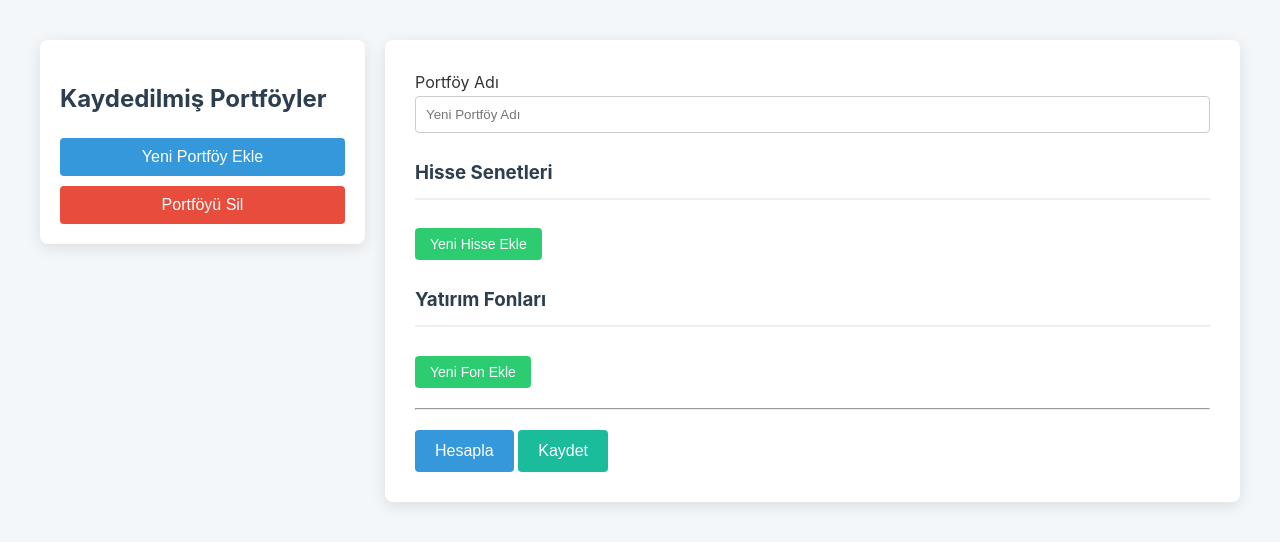
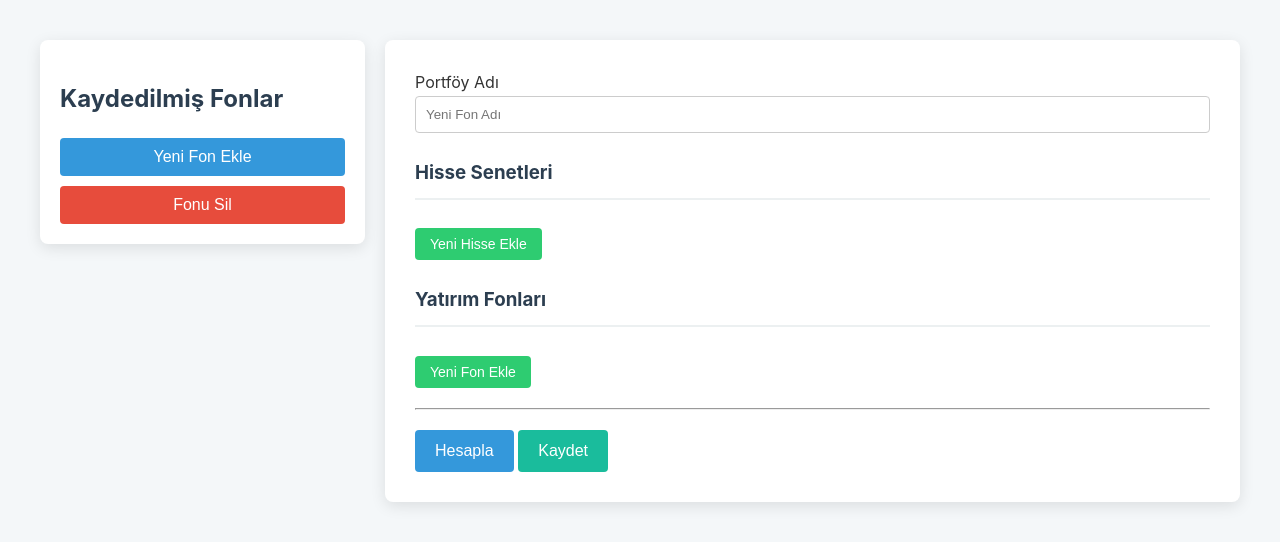
Before and after one commit to IceSh0ck/Fon-Takip, a Flask app: page / in a window 1280 px wide. Shown: the top 542 px of the page. Run offline with Flask 3, Linux system fonts and the light colour scheme; data that the repository does not hold is empty.

Commit message:
Update index.html

```diff
--- a/templates/index.html
+++ b/templates/index.html
@@ -54,11 +54,11 @@
 <body>
 <div class="main-container">
     <div class="sidebar">
-        <h2>Kaydedilmiş Portföyler</h2>
+        <h2>Kaydedilmiş Fonlar</h2>
         <ul id="portfolio-list"></ul>
         <div class="sidebar-actions">
-            <button id="btn-new-portfolio">Yeni Portföy Ekle</button>
-            <button id="btn-delete-mode">Portföyü Sil</button>
+            <button id="btn-new-portfolio">Yeni Fon Ekle</button>
+            <button id="btn-delete-mode">Fonu Sil</button>
         </div>
     </div>
     <div class="content">
@@ -67,10 +67,10 @@
             <div id="live-return-display">Hesaplanıyor...</div>
             <div id="live-return-notice" style="display: none;"></div>
             <div class="options-menu">
-                <button id="btn-show-report">1. Portföy Dağılım Raporunu Gör</button>
-                <button id="btn-show-comparison">2. Portföy Değişim Geçmişi Raporu</button>
-                <button id="btn-show-historical">3. Son 30 Günlük Portföy Getirisi</button>
-                <button id="btn-edit-portfolio">4. Portföy Dağılımını Değiştir</button>
+                <button id="btn-show-report">1. Fon Portföy Dağılımını Gör</button>
+                <button id="btn-show-comparison">2. Fon Portföyü Geçmişin Gör</button>
+                <button id="btn-show-historical">3. Son 30 Günlük Fon Getirisi</button>
+                <button id="btn-edit-portfolio">4. Fon Portföy Dağılımı Değiştir</button>
             </div>
         </div>
         <div class="container" id="report-container" style="display: none;">
@@ -87,7 +87,7 @@
         <div class="container" id="form-container" style="display: block;">
             <a href="#" class="back-button" title="Seçeneklere Geri Dön" style="display: none;">&larr;</a>
             <form id="portfolio-form">
-                <div class="form-group"><label for="portfolio-name">Portföy Adı</label><input type="text" id="portfolio-name" placeholder="Yeni Portföy Adı" required></div>
+                <div class="form-group"><label for="portfolio-name">Portföy Adı</label><input type="text" id="portfolio-name" placeholder="Yeni Fon Adı" required></div>
                 <h3>Hisse Senetleri</h3><div id="stocks-container"></div>
                 <button type="button" class="btn-add" onclick="addAsset('stock')">Yeni Hisse Ekle</button>
                 <h3>Yatırım Fonları</h3><div id="funds-container"></div>
@@ -143,10 +143,10 @@
             deleteButton.textContent = 'Silme Modundan Çık';
             body.classList.add('delete-mode-active');
             ['options-container', 'form-container', 'result-area', 'report-container', 'comparison-container'].forEach(id => document.getElementById(id).style.display = 'none');
-            alert('Silme modu aktif. Silmek istediğiniz portföyü listeden seçin.');
+            alert('Silme modu aktif. Silmek istediğiniz fonu listeden seçin.');
         } else {
             deleteButton.classList.remove('active');
-            deleteButton.textContent = 'Portföyü Sil';
+            deleteButton.textContent = 'Fonu Sil';
             body.classList.remove('delete-mode-active');
         }
     }
@@ -165,7 +165,7 @@
     }
 
     async function deletePortfolio(name) {
-        if (confirm(`"${name}" portföyünü silmek istediğinizden emin misiniz? Bu işlem geri alınamaz.`)) {
+        if (confirm(`"${name}" fonunu silmek istediğinizden emin misiniz? Bu işlem geri alınamaz.`)) {
             try {
                 const response = await fetch('/delete_portfolio', {
                     method: 'POST',
@@ -179,7 +179,7 @@
                     showNewPortfolioForm();
                 } else { throw new Error(result.error); }
             } catch (error) {
-                alert('Portföy silinirken bir hata oluştu: ' + error.message);
+                alert('Fon silinirken bir hata oluştu: ' + error.message);
             }
         }
     }
@@ -221,7 +221,7 @@
         currentPortfolioName = name;
         document.querySelectorAll('#portfolio-list li').forEach(li => li.classList.remove('active'));
         if(targetElement) targetElement.classList.add('active');
-        document.getElementById('options-title').textContent = `"${name}" Portföyü İçin İşlem Seçin`;
+        document.getElementById('options-title').textContent = `"${name}" Fonu İçin İşlem Seçin`;
 
         document.getElementById('btn-show-report').onclick = () => displayPieChartReport(name);
         document.getElementById('btn-show-comparison').onclick = () => displayWeightChangeReport(name);
@@ -235,7 +235,6 @@
     }
 
     async function fetchAndDisplayLiveReturn(name) {
-        // Bu fonksiyonda değişiklik yok
         const displayDiv = document.getElementById('live-return-display');
         const noticeDiv = document.getElementById('live-return-notice');
         displayDiv.textContent = 'Anlık getiri hesaplanıyor...';
@@ -256,8 +255,7 @@
                 const timeString = now.toLocaleDateString('tr-TR', { day: '2-digit', month: '2-digit', year: 'numeric' }) + ' ' + now.toLocaleTimeString('tr-TR', { hour: '2-digit', minute: '2-digit' });
                 displayDiv.textContent = `${timeString} - ${value >= 0 ? '+' : ''}${value.toFixed(2)}%`;
                 displayDiv.className = value >= 0 ? 'positive' : 'negative';
-                const hasFunds = result.details.some(d => d.type === 'fund' && d.date_range && d.date_range !== "Yetersiz Veri");
-                noticeDiv.textContent = hasFunds ? 'Getiriler, fonlar için bir önceki günün, hisseler için anlık kapanış verilerine göre hesaplanmıştır.' : 'Getiriler anlık hisse senedi kapanış verilerine göre hesaplanmıştır.';
+                noticeDiv.textContent = 'Getiriler 15 dakikalık gecikme ile hesaplanmaktadır.';
                 noticeDiv.style.display = 'block';
             } else { throw new Error(result.error); }
         } catch (error) {
@@ -268,8 +266,7 @@
     }
 
     async function displayPieChartReport(name) {
-        // Bu fonksiyonda değişiklik yok
-        document.getElementById('report-title').textContent = `"${name}" Portföy Dağılım Raporu`;
+        document.getElementById('report-title').textContent = `"${name}" Fon Portföy Dağılım Raporu`;
         const response = await fetch(`/get_portfolio/${name}`);
         const portfolio = await response.json();
         const assets = (portfolio.stocks || []).concat(portfolio.funds || []);
@@ -282,7 +279,6 @@
         ['options-container', 'form-container', 'result-area', 'comparison-container'].forEach(id => document.getElementById(id).style.display = 'none');
     }
 
-    // --- BU FONKSİYON TAMAMEN YENİLENDİ ---
     async function displayWeightChangeReport(name) {
         ['options-container', 'report-container', 'form-container', 'result-area'].forEach(id => document.getElementById(id).style.display = 'none');
         const container = document.getElementById('comparison-container');
@@ -290,7 +286,7 @@
         const title = document.getElementById('comparison-title');
 
         container.style.display = 'block';
-        title.textContent = `"${name}" Portföy Geçmişi Yükleniyor...`;
+        title.textContent = `"${name}" Fon Portföyü Geçmişi Yükleniyor...`;
         tableContainer.innerHTML = '<div class="loader"></div>';
 
         try {
@@ -299,7 +295,7 @@
 
             if (!response.ok) throw new Error(data.error || 'Bilinmeyen bir hata oluştu.');
 
-            title.textContent = `"${name}" Portföy Değişim Raporu`;
+            title.textContent = `"${name}" Fon Portföyü Değişim Raporu`;
 
             const allVersions = [data.current, ...data.history];
 
@@ -419,8 +415,7 @@
     }
 
     async function revertPortfolio(name) {
-        // Bu fonksiyonda değişiklik yok
-        if (confirm(`"${name}" portföyündeki son değişikliği geri almak istediğinizden emin misiniz? Güncel dağılımınız silinecek ve bir önceki dağılım geri yüklenecektir.`)) {
+        if (confirm(`"${name}" fonundaki son değişikliği geri almak istediğinizden emin misiniz? Güncel dağılımınız silinecek ve bir önceki dağılım geri yüklenecektir.`)) {
             try {
                 const response = await fetch(`/revert_portfolio/${name}`, { method: 'POST' });
                 const result = await response.json();
@@ -439,10 +434,9 @@
 
 
     async function displayHistoricalReturns(name) {
-        // Bu fonksiyonda değişiklik yok
         showResultArea(true);
         document.getElementById('historical-results-container').style.display = 'block';
-        document.getElementById('result-title').textContent = `"${name}" Portföyü - Son 30 Günlük Getiri Hesaplanıyor...`;
+        document.getElementById('result-title').textContent = `"${name}" Fonu - Son 30 Günlük Getiri Hesaplanıyor...`;
         try {
             const response = await fetch(`/calculate_historical/${name}`);
             const data = await response.json();
@@ -450,10 +444,10 @@
 
             document.getElementById('loader').style.display = 'none';
             document.getElementById('result-content').style.display = 'block';
-            document.getElementById('result-title').textContent = `"${name}" Portföyü - Son 30 Günlük Getiri Grafiği`;
+            document.getElementById('result-title').textContent = `"${name}" Fonu - Son 30 Günlük Getiri Grafiği`;
             const ctx = document.getElementById('historicalLineChart').getContext('2d');
             if (historicalChart) { historicalChart.destroy(); }
-            historicalChart = new Chart(ctx, { type: 'line', data: { labels: data.dates, datasets: [{ label: 'Günlük Portföy Getirisi (%)', data: data.returns, borderColor: 'rgb(54, 162, 235)', backgroundColor: 'rgba(54, 162, 235, 0.5)', borderWidth: 2, tension: 0.1, pointBackgroundColor: data.returns.map(v => v >= 0 ? '#27ae60' : '#c0392b') }] }, options: { responsive: true, plugins: { legend: { display: false }, tooltip: { callbacks: { label: (context) => `Getiri: ${context.raw.toFixed(2)}%` } } }, scales: { y: { title: { display: true, text: 'Günlük Getiri (%)' } }, x: { title: { display: true, text: 'Tarih' } } } } });
+            historicalChart = new Chart(ctx, { type: 'line', data: { labels: data.dates, datasets: [{ label: 'Günlük Fon Getirisi (%)', data: data.returns, borderColor: 'rgb(54, 162, 235)', backgroundColor: 'rgba(54, 162, 235, 0.5)', borderWidth: 2, tension: 0.1, pointBackgroundColor: data.returns.map(v => v >= 0 ? '#27ae60' : '#c0392b') }] }, options: { responsive: true, plugins: { legend: { display: false }, tooltip: { callbacks: { label: (context) => `Getiri: ${context.raw.toFixed(2)}%` } } }, scales: { y: { title: { display: true, text: 'Günlük Getiri (%)' } }, x: { title: { display: true, text: 'Tarih' } } } } });
         } catch (error) {
             document.getElementById('loader').style.display = 'none';
             document.getElementById('result-content').style.display = 'block';
@@ -463,7 +457,6 @@
     }
 
     async function showPortfolioEditor(name) {
-        // Bu fonksiyonda değişiklik yok
         const response = await fetch(`/get_portfolio/${name}`);
         const portfolio = await response.json();
         document.getElementById('portfolio-name').value = portfolio.name;
@@ -479,9 +472,8 @@
     }
 
     document.getElementById('save-button').addEventListener('click', async function() {
-        // Bu fonksiyonda değişiklik yok
         const portfolioName = document.getElementById('portfolio-name').value.trim();
-        if (!portfolioName) { alert('Lütfen bir portföy adı girin.'); return; }
+        if (!portfolioName) { alert('Lütfen bir fon adı girin.'); return; }
         const stocks = Array.from(document.querySelectorAll('#stocks-container .stock-row')).map(r => ({ ticker: r.children[0].value.trim().toUpperCase(), weight: r.children[1].value, adet: r.children[2].value }));
         const funds = Array.from(document.querySelectorAll('#funds-container .stock-row')).map(r => ({ ticker: r.children[0].value.trim().toUpperCase(), weight: r.children[1].value, adet: r.children[2].value }));
         if (stocks.length === 0 && funds.length === 0) { alert('Lütfen en az bir varlık girin.'); return; }
@@ -502,7 +494,6 @@
 
     // --- Yardımcı Fonksiyonlar ---
     function generateDeterministicColors(labels) {
-        // Bu fonksiyonda değişiklik yok
         const colors = [];
         for (const label of labels) {
             let hash = 0;
@@ -515,7 +506,6 @@
     }
 
     function showResultArea(isLoading) {
-        // Bu fonksiyonda değişiklik yok
         ['options-container', 'report-container', 'form-container', 'comparison-container'].forEach(id => document.getElementById(id).style.display = 'none');
         document.getElementById('result-area').style.display = 'block';
 
@@ -534,7 +524,6 @@
     }
 
     async function handleCalculate(event) {
-        // Bu fonksiyonda değişiklik yok
         event.preventDefault();
         showResultArea(true);
         const stocks = Array.from(document.querySelectorAll('#stocks-container .stock-row')).map(r => ({ ticker: r.children[0].value, weight: r.children[1].value }));
@@ -545,7 +534,7 @@
             const result = await response.json();
             if (!response.ok) throw new Error(result.error);
             showResultArea(false);
-            document.getElementById('result-title').textContent = "Anlık Portföy Getiri Analizi";
+            document.getElementById('result-title').textContent = "Anlık Fon Getiri Analizi";
             const totalResultDiv = document.getElementById('total-result');
             totalResultDiv.textContent = `${result.total_change >= 0 ? '+' : ''}${result.total_change.toFixed(2)}%`;
             totalResultDiv.className = result.total_change >= 0 ? 'positive' : 'negative';
```
